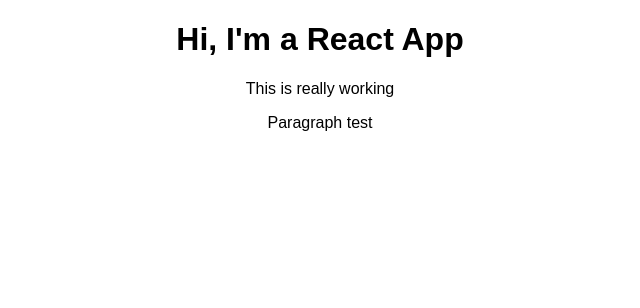
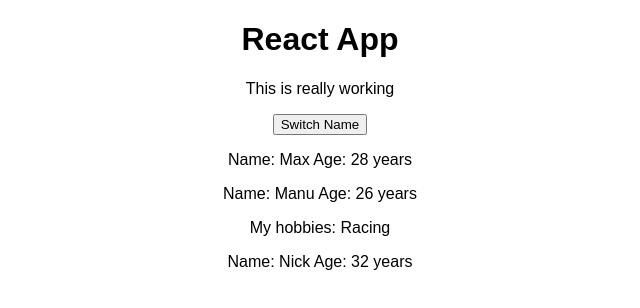
Before and after one commit to lraveli/my-react-app, a React (Create React App) app: page / in a window 1280 px wide. Shown: the top 308 px of the page, without its empty margins (320-960 px from the left). Built offline with nearby package versions, Linux system fonts and the light colour scheme.

Commit message:
Module 43

```diff
--- a/src/App.js
+++ b/src/App.js
@@ -3,12 +3,42 @@ import './App.css';
 import Person from './Person/Person';
 
 class App extends Component {
+  state = {
+    persons:[
+      {name: 'Max', age: 28 },
+      {name: 'Manu', age: 26 },
+      {name: 'Nick', age: 32 }
+    ]
+  }
+
+  switchNameHandler = (newName) => {
+    // console.log('Was clicked!');
+    // DON'T DO THIS: this.state.persons[0].name = 'Leandro';
+    this.setState({
+      persons:[
+        {name: newName, age: 28 },
+        {name: 'Manu', age: 26 },
+        {name: 'Nick', age: 32 }
+      ]
+    })
+  }
+
   render() {
     return (
       <div className="App">
-      <h1>Hi, I'm a React App</h1>
+      <h1>React App</h1>
       <p>This is really working</p>
-      <Person />
+      <button onClick={() => this.switchNameHandler('Leandro')}>Switch Name</button>
+      <Person
+        name={this.state.persons[0].name}
+        age={this.state.persons[0].age}/>
+      <Person
+        name={this.state.persons[1].name}
+        age={this.state.persons[1].age}
+        click={this.switchNameHandler.bind(this, 'Laura')}>My hobbies: Racing</Person>
+      <Person
+        name={this.state.persons[2].name}
+        age={this.state.persons[2].age}/>
       </div>
     );
   }
--- a/src/Person/Person.js
+++ b/src/Person/Person.js
@@ -1,7 +1,12 @@
 import React from 'react';
 
-const person = () => {
-    return <p>Paragraph test</p>
+const person = props => {
+    return (
+        <div>
+            <p onClick={props.click}>Name: {props.name} Age: {props.age} years</p>
+            <p>{props.children}</p>
+        </div>
+    )
 }
 
 export default person;
```
